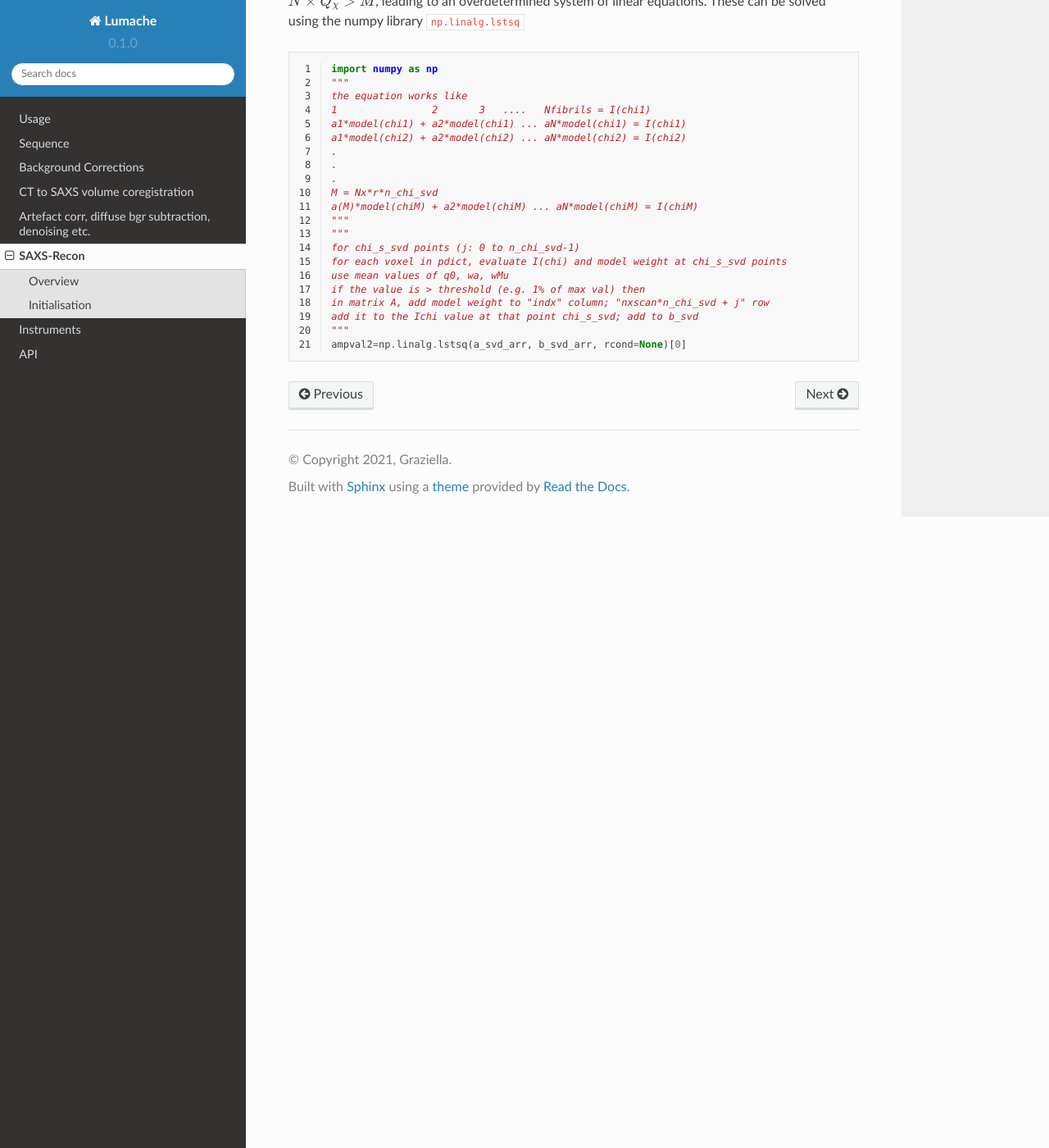
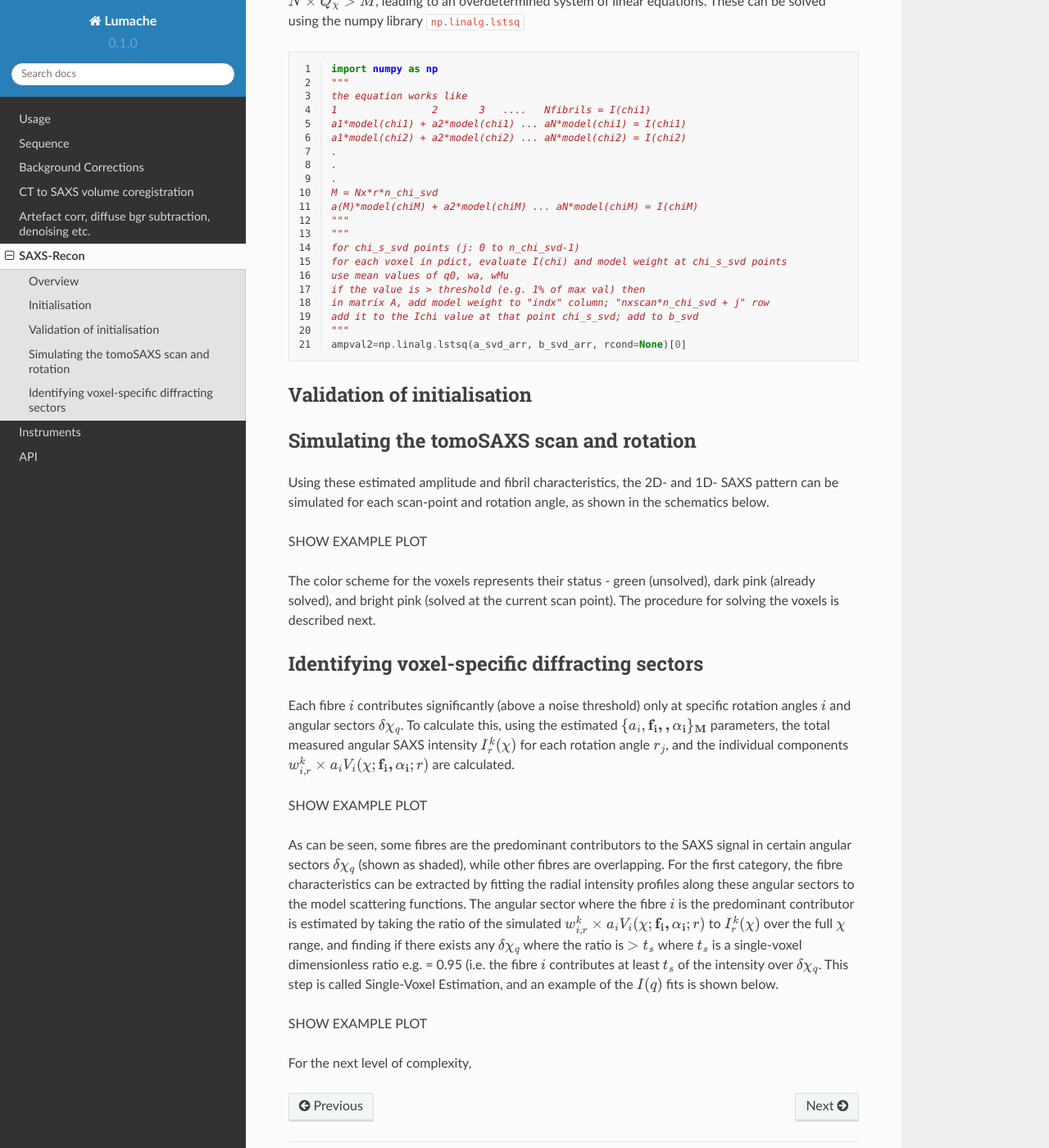
Before and after one commit to himadri111/saxs-docs-tutorial, a Sphinx documentation site: the page built from docs/source/saxsrecon.rst, in a window 1280 px wide and 1400 px high, scrolled down 967 px. Shown: the whole window at 82% size. Built offline with Sphinx 7.4.7 and the Read the Docs theme 2.0.0, drawn with Linux system fonts in a browser that asks for light colours.

Commit message:
Update saxsrecon.rst

```diff
--- a/docs/source/saxsrecon.rst
+++ b/docs/source/saxsrecon.rst
@@ -59,3 +59,32 @@ Since the mean fibril characteristics are known (:math:`\bf{f}`) the above set o
    add it to the Ichi value at that point chi_s_svd; add to b_svd
    """
    ampval2=np.linalg.lstsq(a_svd_arr, b_svd_arr, rcond=None)[0]
+
+.. _validationinitial:
+
+Validation of initialisation
+--------------------------------
+
+.. _angular:
+
+Simulating the tomoSAXS scan and rotation
+-----------------------------------------------
+Using these estimated amplitude and fibril characteristics, the 2D- and 1D- SAXS pattern can be simulated for each scan-point and rotation angle, as shown in the schematics below.
+
+SHOW EXAMPLE PLOT
+
+The color scheme for the voxels represents their status - green (unsolved), dark pink (already solved), and bright pink (solved at the current scan point). The procedure for solving the voxels is described next.
+
+.. _sv:
+
+Identifying voxel-specific diffracting sectors
+-----------------------------------------------
+Each fibre :math:`i` contributes significantly (above a noise threshold) only at specific rotation angles :math:`i` and angular sectors :math:`\delta \chi_q`. To calculate this, using the estimated :math:`\{a_{i},\bf{f}_{i},,\bf{\alpha}_{i}\}_{M}` parameters, the total measured angular SAXS intensity :math:`I^{k}_{r}(\chi)` for each rotation angle :math:`r_{j}`, and the individual components :math:`w_{i,r}^{k} \times a_{i} V_{i}(\chi;{\bf{f_{i},\alpha_{i}}};r)` are calculated.
+
+SHOW EXAMPLE PLOT
+
+As can be seen, some fibres are the predominant contributors to the SAXS signal in certain angular sectors :math:`\delta \chi_q` (shown as shaded), while other fibres are overlapping. For the first category, the fibre characteristics can be extracted by fitting the radial intensity profiles along these angular sectors to the model scattering functions. The angular sector where the fibre :math:`i` is the predominant contributor is estimated by taking the ratio of the simulated :math:`w_{i,r}^{k} \times a_{i} V_{i}(\chi;{\bf{f_{i},\alpha_{i}}};r)` to :math:`I^{k}_{r}(\chi)` over the full :math:`\chi` range, and finding if there exists any :math:`\delta \chi_q` where the ratio is :math:`>t_{s}` where :math:`t_{s}` is a single-voxel dimensionless ratio e.g. = 0.95 (i.e. the fibre :math:`i` contributes at least :math:`t_{s}` of the intensity over :math:`\delta \chi_q`. This step is called Single-Voxel Estimation, and an example of the :math:`I(q)` fits is shown below.
+
+SHOW EXAMPLE PLOT
+
+For the next level of complexity,
```
